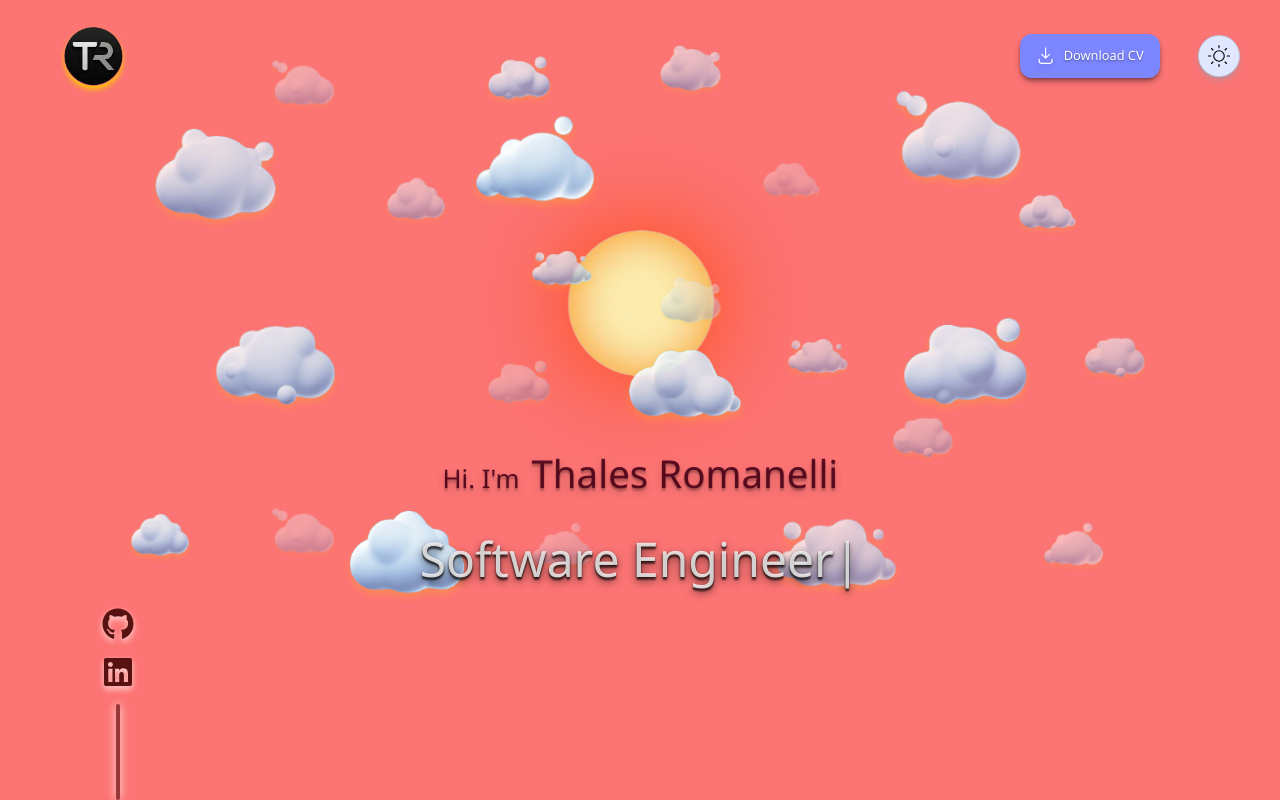
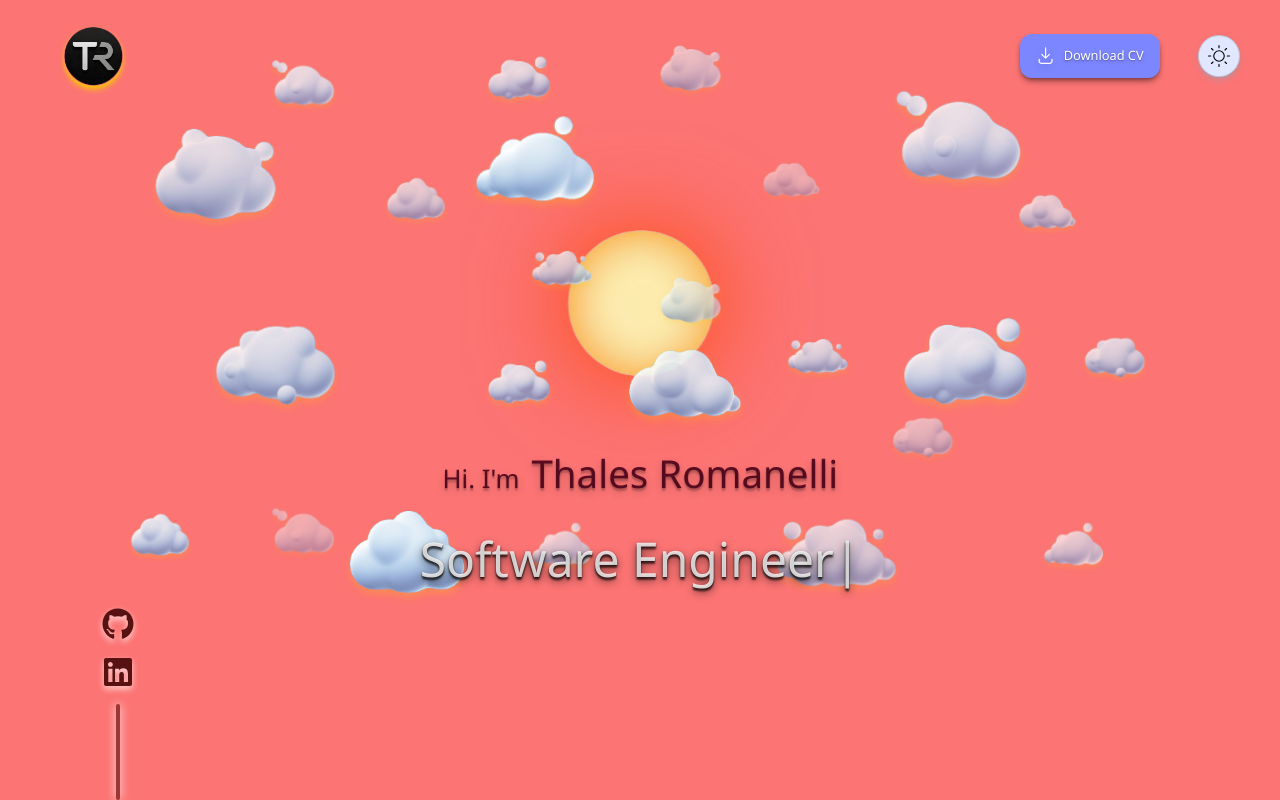
Before and after one commit to Roman-elli/my-portfolio, a React (Vite) app: page / in a window 1280 px wide. Built offline with nearby package versions, Linux system fonts and the light colour scheme; a web font is replaced by a local one.

Commit message:
update(feat/contact-components): update some cloud opacity

```diff
--- a/src/components/sky/Sky.tsx
+++ b/src/components/sky/Sky.tsx
@@ -104,7 +104,7 @@ function Sky({ mode, isStart }: SkyProps) {
       pt: "pt-[21vh]",
       pl: "pl-[30%]",
       initialTranslate: "translate-x-[-200%]",
-      opacity: "opacity-50",
+      opacity: "opacity-70",
     },
     {
       src: cloudB,
@@ -112,7 +112,7 @@ function Sky({ mode, isStart }: SkyProps) {
       pt: "pt-[42vh]",
       pl: "pl-[40%]",
       initialTranslate: "translate-x-[200%]",
-      opacity: "opacity-35",
+      opacity: "opacity-86",
     },
     {
       src: cloudC,
@@ -120,7 +120,7 @@ function Sky({ mode, isStart }: SkyProps) {
       pt: "pt-[52vh]",
       pl: "pl-[70%]",
       initialTranslate: "translate-x-[-200%]",
-      opacity: "opacity-45",
+      opacity: "opacity-55",
     },
     {
       src: cloudD,
@@ -128,7 +128,7 @@ function Sky({ mode, isStart }: SkyProps) {
       pt: "pt-[42vh]",
       pl: "pl-[60%]",
       initialTranslate: "translate-x-[200%]",
-      opacity: "opacity-60",
+      opacity: "opacity-80",
     },
     {
       src: cloudE,
@@ -136,7 +136,7 @@ function Sky({ mode, isStart }: SkyProps) {
       pt: "pt-[63vh]",
       pl: "pl-[40%]",
       initialTranslate: "translate-x-[-200%]",
-      opacity: "opacity-30",
+      opacity: "opacity-70",
     },
     {
       src: cloudF,
@@ -144,7 +144,7 @@ function Sky({ mode, isStart }: SkyProps) {
       pt: "pt-[63vh]",
       pl: "pl-[20%]",
       initialTranslate: "translate-x-[200%]",
-      opacity: "opacity-35",
+      opacity: "opacity-45",
     },
     {
       src: cloudG,
@@ -152,7 +152,7 @@ function Sky({ mode, isStart }: SkyProps) {
       pt: "pt-[31vh]",
       pl: "pl-[50%]",
       initialTranslate: "translate-x-[-200%]",
-      opacity: "opacity-38",
+      opacity: "opacity-60",
     },
     {
       src: cloudH,
@@ -160,7 +160,7 @@ function Sky({ mode, isStart }: SkyProps) {
       pt: "pt-[21vh]",
       pl: "pl-[60%]",
       initialTranslate: "translate-x-[200%]",
-      opacity: "opacity-30",
+      opacity: "opacity-46",
     },
 
     {
@@ -185,7 +185,7 @@ function Sky({ mode, isStart }: SkyProps) {
       pt: "pt-[42vh]",
       pl: "pl-[85%]",
       initialTranslate: "translate-x-[-200%]",
-      opacity: "opacity-60",
+      opacity: "opacity-80",
     },
     {
       src: cloudD,
@@ -201,7 +201,7 @@ function Sky({ mode, isStart }: SkyProps) {
       pt: "pt-[63vh]",
       pl: "pl-[80%]",
       initialTranslate: "translate-x-[-200%]",
-      opacity: "opacity-50",
+      opacity: "opacity-70",
     },
     {
       src: cloudF,
@@ -209,7 +209,7 @@ function Sky({ mode, isStart }: SkyProps) {
       pt: "pt-[7vh]",
       pl: "pl-[20%]",
       initialTranslate: "translate-x-[200%]",
-      opacity: "opacity-40",
+      opacity: "opacity-80",
     },
     {
       src: cloudG,
```
Also changed, not shown: 1 other file (tests, documents, lock files or other folders).
